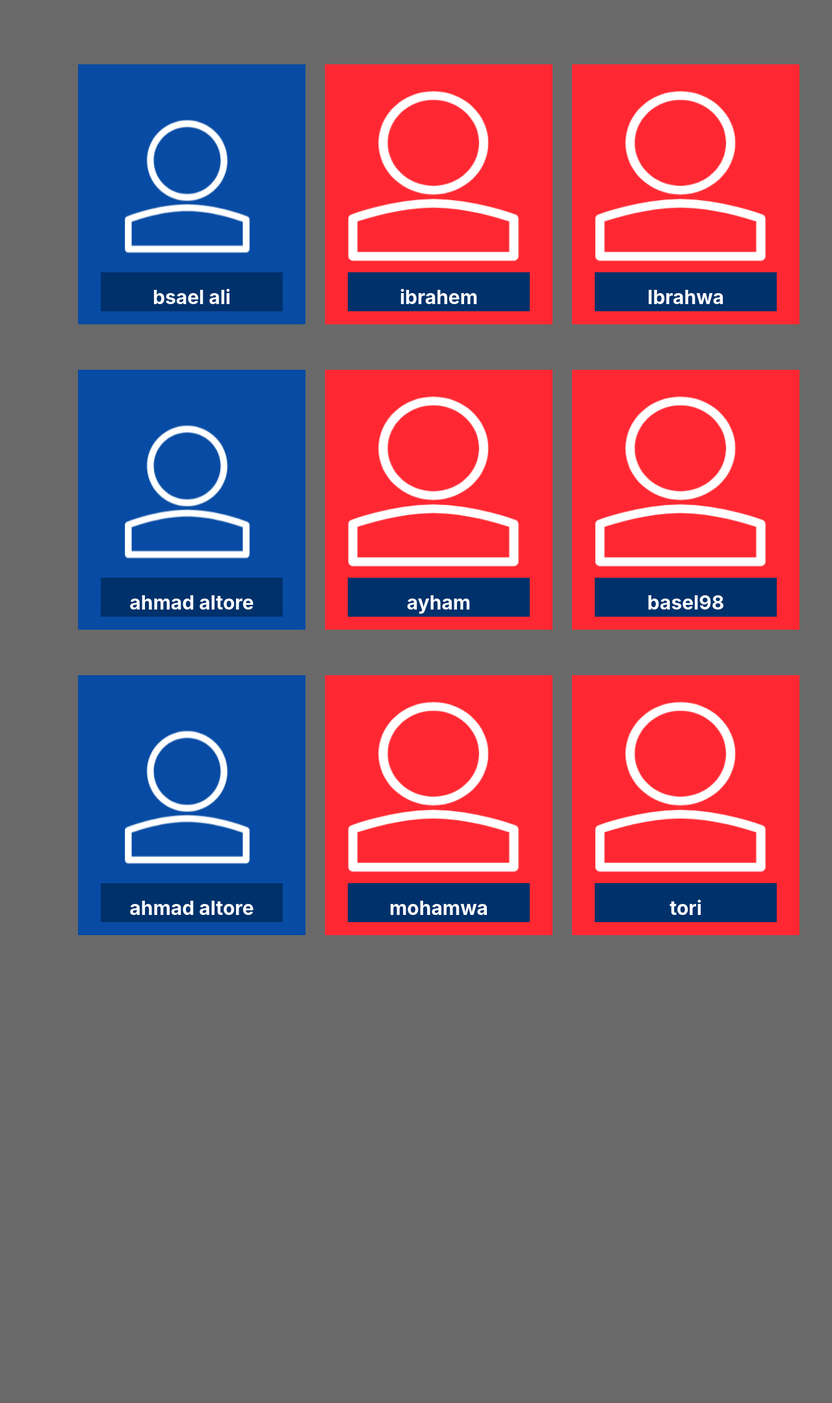
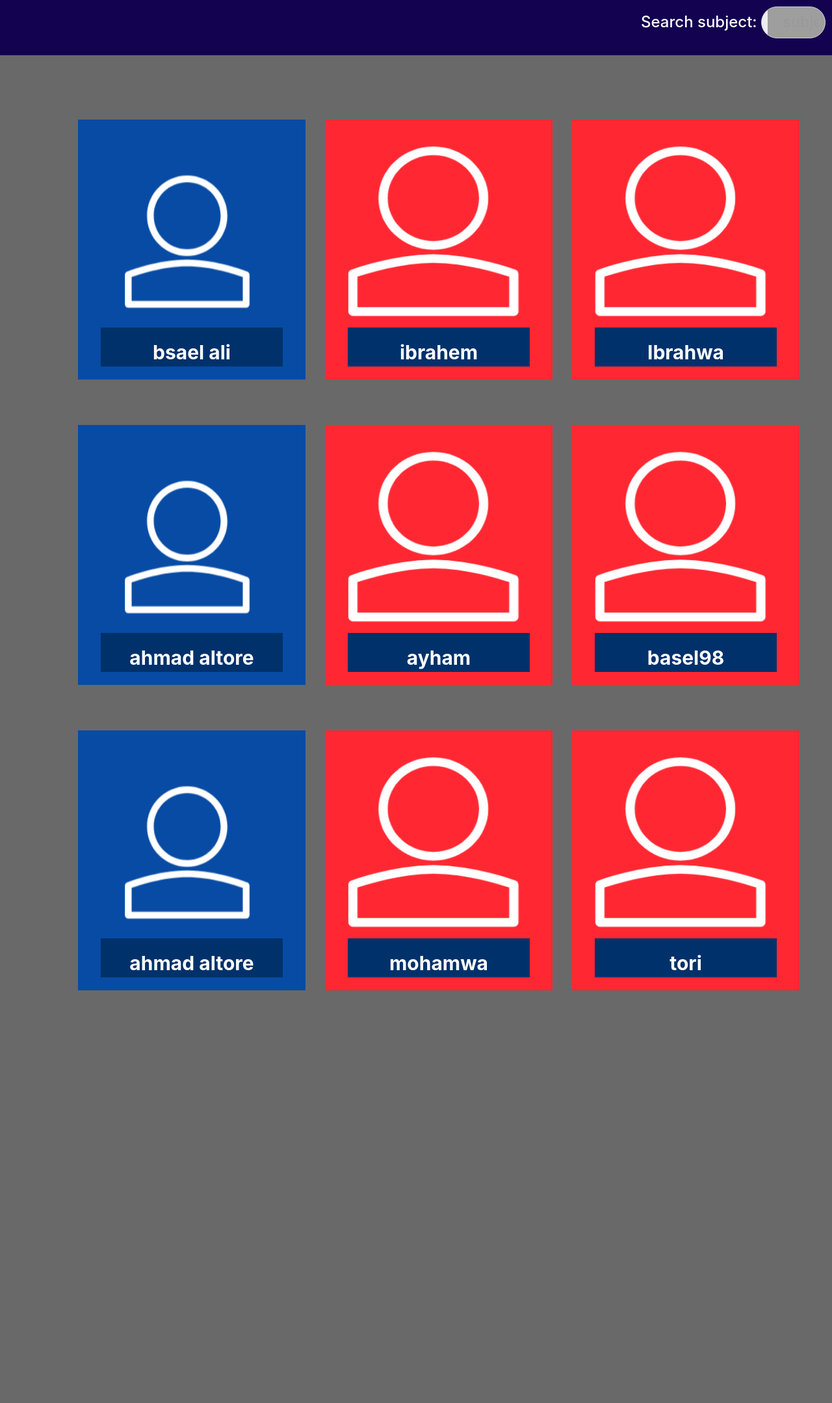
Before and after one commit to ahmadab8/Team17_Project, a Django app: page /classroom/teachers_list/ in a window 1280 px wide. Shown: the part 90-2249 px from the top of the page at 65% size. Before the commit the page ends 1529 px from the top, so only its background shows below. Run offline with Django 3.2, Linux system fonts and the light colour scheme; data comes from the database, SQL or seed files in the repository; both versions use the stored data as it was after the commit; some libraries are stand-ins or nearby versions; grey boxes are pictures that could not be loaded.

Commit message:
BSPM2021T17-110 As a Student i want to search the teachers according to thier subject

```diff
--- a/lemudim1/classmanager/classroom/views.py
+++ b/lemudim1/classmanager/classroom/views.py
@@ -19,6 +19,7 @@ from classroom import models
 from django.contrib.auth.decorators import login_required
 from django.http import HttpResponseRedirect, HttpResponse, HttpRequest
 from .models import Student,Teacher,ClassNotice,StudentsInClass,StudentMsg,SubmitFile,ClassFile
+from django.db.models import Q
 
 # Create your views here.
 
--- a/lemudim1/classmanager/template/classroom/teachers_list.html
+++ b/lemudim1/classmanager/template/classroom/teachers_list.html
@@ -1,6 +1,30 @@
 {% extends "classroom/base.html" %}
 {% load static %}
 {% block content %}
+
+<script src="https://maxcdn.bootstrapcdn.com/bootstrap/4.5.0/js/bootstrap.min.js"></script>
+    <link href="https://fonts.googleapis.com/css?family=Montserrat" rel="stylesheet">
+
+    <link rel="stylesheet" href="{% static 'css/base.css' %}">
+    <link rel="stylesheet" href="{% static 'css/searchbar.css' %}">
+    <link rel="stylesheet" href="{% static 'css/newbase.css' %}">
+
+    <script src="https://code.jquery.com/jquery-3.5.1.js"></script>
+    <script type="text/javascript">
+      $(document).ready(function(){
+        $('.menu').click(function(){
+          $('ul').toggleClass('active');
+        })
+      })
+    </script>
+
+
+</script>
+
+<div class="toggle">
+       <h4> <form method='GET' action="{% url 'classroom:teachers_list' %}" class="searchme"><p>Search subject: <input type='search' name='q' placeholder='subject'></p></form></h4>
+</div>
+
 
 <div class="student-list">
 <div class="container">
```
Also changed, not shown: lemudim1/classmanager/db.sqlite3.
